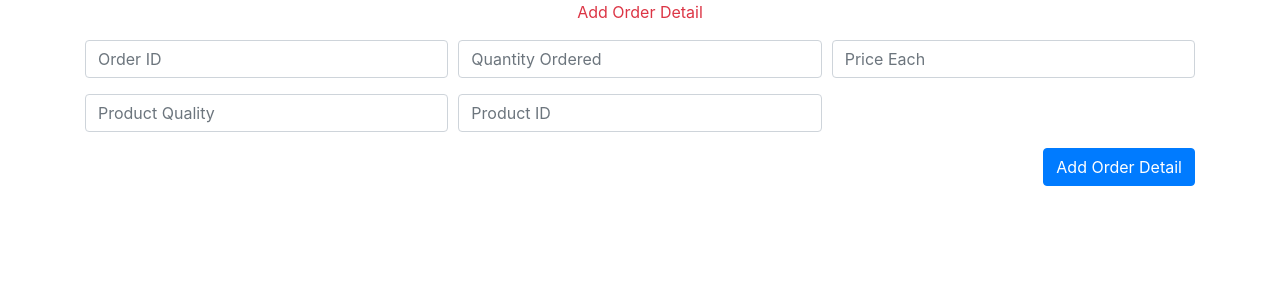
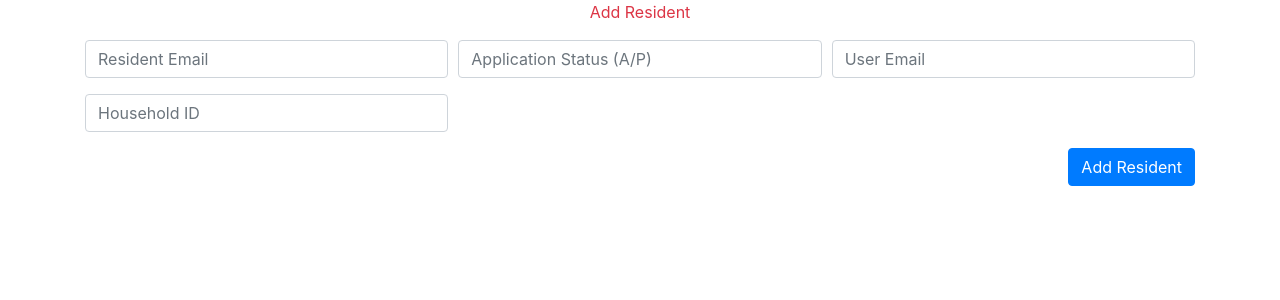
Before and after one commit to NeilMatthewLua/CCINFOM_MP_VillagerConsumables, a Node server app: page /M1/addRes in a window 1280 px wide. Shown: the part 102-402 px from the top of the page. Run offline with Node 20, Linux system fonts and the light colour scheme.

Commit message:
Add Already Good for all three

```diff
--- a/app.js
+++ b/app.js
@@ -15,7 +15,7 @@ const {
   searchOrderPage
 } = require("./routes/orders");
 const { addResPage, createRes } = require("./routes/residents");
-const { addODPage, createOD } = require("./routes/orderDetails");
+const { addPDPage, createPD } = require("./routes/paymentDetails");
 
 const db = mysql.createConnection({
   host: "localhost",
@@ -58,7 +58,7 @@ app.get("/M1/addRes", addResPage);
 // app.get("/M1/searchOD", searchODPage);
 // app.get("/M1/deleteOD", deleteODPage);
 // app.get("/M1/reportOD", reportODPage);
-app.post("/M1/addRes", createOD);
+app.post("/M1/addRes", createRes);
 
 app.get("/M2", M2);
 app.get("/M2/addPD", addPDPage);
--- a/routes/paymentDetails.js
+++ b/routes/paymentDetails.js
@@ -11,7 +11,7 @@ module.exports = {
     let payment_no = req.body.payment_no;
     let payment_date = req.body.payment_date;
     let payment_time = req.body.payment_time;
-    let penalty = req.body.penalty;
+    let penalty = req.body.penalty == '' ? 0 : req.body.penalty;
     let amount_paid = req.body.amount_paid;
 
     let querySearch = `SELECT * FROM orders WHERE orderID = '${orderID}'`;
--- a/routes/residents.js
+++ b/routes/residents.js
@@ -1,19 +1,19 @@
 module.exports = {
   addResPage: (req, res) => {
     res.render("M1/addRes", {
-      title: "Add Order Detail",
-      message: "Add Order Detail"
+      title: "Add Resident",
+      message: "Add Resident"
     });
   },
 
   createRes: (req, res) => {
-    let orderID = req.body.orderID;
-    let quantity_ordered = req.body.quantity_ordered;
-    let price_each = req.body.price_each;
-    let product_quality = req.body.product_quality;
-    let prodID = req.body.prodID;
+    let resident_email = req.body.resident_email;
+    let application_status = req.body.application_status;
+    let user_email = req.body.user_email;
+    let householdID = req.body.householdID;
 
-    let querySearch = `SELECT * FROM orders WHERE orderID = '${orderID}'`;
+
+    let querySearch = `SELECT * FROM residents WHERE resident_email = '${resident_email}'`;
 
     db.query(querySearch, function(error, results, fields) {
       if (error) {
@@ -22,15 +22,14 @@ module.exports = {
           failed: "error ocurred"
         });
       } else {
-        if (results.length > 0) {
+        if (results.length < 1) {
           let queryAdd = `
-                    INSERT INTO order_details (orderID, quantity_ordered, price_each, product_quality, prodID)
+                    INSERT INTO residents (resident_email, application_status, user_email, householdID)
                     VALUES (
-                        ${orderID},
-                        ${quantity_ordered},
-                        ${price_each},
-                        ${product_quality},
-                        ${prodID}
+                        '${resident_email}',
+                        '${application_status}',
+                        '${user_email}',
+                        ${householdID}
                     );`;
 
           db.query(
@@ -42,19 +41,18 @@ module.exports = {
                   failed: "error ocurred"
                 });
               } else {
-                message = "Order Detail successfully added!";
-                res.render("M1/addOD", {
+                message = "Resident successfully added!";
+                res.render("M1/addRes", {
                   message,
-                  title: "Add Order Detail"
+                  title: "Add Resident"
                 });
-                console.log(message);
               }
             }
           );
         } else {
-              res.render("M1/addOD", {
-                message: "OrderID does not exist!",
-                title: "Add Order Detail"
+              res.render("M1/addRes", {
+                message: "Resident email already exists!",
+                title: "Add Resident"
               });
         }
       }
@@ -68,13 +66,13 @@ module.exports = {
   },
 
   updateRes: (req, res) => {
-    let orderID = req.body.orderID;
-    let quantity_ordered = req.body.quantity_ordered;
-    let price_each = req.body.price_each;
-    let product_quality = req.body.product_quality;
-    let prodID = req.body.prodID;
+    let resident_email = req.body.resident_email;
+    let application_status = req.body.application_status;
+    let user_email = req.body.user_email;
+    let householdID = req.body.householdID;
 
-    let querySearch = `SELECT * FROM orders WHERE orderID = '${orderID}'`;
+
+    let querySearch = `SELECT * FROM residents WHERE resident_email = '${resident_email}'`;
 
     db.query(querySearch, function(error, results, fields) {
       if (error) {
@@ -84,20 +82,19 @@ module.exports = {
         });
       } else {
         if (results.length < 1) {
-          message = "OrderID does not exist!";
+          message = "resident_email does not exist!";
           // res.render('.ejs', {
           //     message
-          //     title: "Update Order Detail"
+          //     title: "Update Resident Detail"
           // })
-          console.log("OrderID does not exist!");
+          console.log("resident_email does not exist!");
         } else {
           let queryUpdate = `
-                    UPDATE order_details
-                    SET quantity_ordered =  ${quantity_ordered},
-                        price_each =  ${price_each},
-                        product_quality = ${product_quality},
-                        prodID = ${prodID},
-                    WHERE orderID = ${orderID};`;
+                    UPDATE residents
+                    SET application_status =  '${application_status}',
+                    user_email =  '${user_email}',
+                    householdID = ${householdID}
+                    WHERE resident_email = '${resident_email}';`;
 
           db.query(queryUpdate, function(error, results, fields) {
             if (error) {
@@ -106,7 +103,7 @@ module.exports = {
                 failed: "an error ocurred"
               });
             } else {
-              message = "Order Detail successfully updated!";
+              message = "Resident successfully updated!";
               // res.render('.ejs', {
               //     message
               //     title: Update Order
@@ -126,9 +123,9 @@ module.exports = {
   },
 
   searchRes: (req, res) => {
-    let orderID = req.body.orderID;
+    let resident_email = req.body.resident_email;
 
-    let querySearch = `SELECT * FROM order_details WHERE orderID = '${orderID}'`;
+    let querySearch = `SELECT * FROM residents WHERE resident_email = '${resident_email}'`;
 
     db.query(querySearch, function(error, results, fields) {
       if (error) {
@@ -145,12 +142,12 @@ module.exports = {
           // })
           console.log(message);
         } else {
-          message = "OrderID does not exist!";
+          message = "resident_email does not exist!";
           // res.render('.ejs', {
           //     message
           //     results: results
           // })
-          console.log("OrderID does not exist!");
+          console.log("resident_email does not exist!");
         }
       }
     });
@@ -163,9 +160,9 @@ module.exports = {
   },
 
   deleteRes: (req, res) => {
-    let orderID = req.body.orderID;
+    let resident_email = req.body.resident_email;
 
-    let querySearch = `DELETE FROM order_details WHERE orderID = '${orderID}'`;
+    let querySearch = `DELETE FROM residents WHERE resident_email = '${resident_email}'`;
 
     db.query(querySearch, function(error, results, fields) {
       if (error) {
@@ -175,19 +172,19 @@ module.exports = {
         });
       } else {
         if (reults.length > 0) {
-          message = "Order Detail successfully deleted!";
+          message = "Resident successfully deleted!";
           // res.render('.ejs', {
           //     message
           //     results: results
           // })
           console.log(message);
         } else {
-          message = "OrderID does not exist!";
+          message = "resident_email does not exist!";
           // res.render('.ejs', {
           //     message
           //     results: results
           // })
-          console.log("OrderID does not exist!");
+          console.log("resident_email does not exist!");
         }
       }
     });
--- a/views/GL/searchOrder.ejs
+++ b/views/GL/searchOrder.ejs
@@ -58,7 +58,7 @@
         <button
           class="btn btn-primary"
           type="submit"
-          style="margin-right: 10px;"
+          style="margin-right: 10px; margin-top: 10px"
         >
           SEARCH
         </button>
--- a/views/M1/addRes.ejs
+++ b/views/M1/addRes.ejs
@@ -44,15 +44,15 @@
       <% if (message) { %>
       <p class="text-center text-danger"><%= message %></p>
       <% } %>
-      <form class="add-player-form" action="/M1/addOD" method="post">
+      <form class="add-player-form" action="/M1/addRes" method="post">
         <div class="form-row">
           <div class="form-group col-md-4">
             <input
               type="text"
               class="form-control"
-              name="orderID"
-              id="orderID"
-              placeholder="Order ID"
+              name="resident_email"
+              id="resident_email"
+              placeholder="Resident Email"
               required
             />
           </div>
@@ -60,9 +60,9 @@
             <input
               type="text"
               class="form-control"
-              name="quantity_ordered"
-              id="quantity_ordered"
-              placeholder="Quantity Ordered"
+              name="application_status"
+              id="application_status"
+              placeholder="Application Status (A/P)"
               required
             />
           </div>
@@ -70,9 +70,9 @@
             <input
               type="text"
               class="form-control"
-              name="price_each"
-              id="price_each"
-              placeholder="Price Each"
+              name="user_email"
+              id="user_email"
+              placeholder="User Email"
               required
             />
           </div>
@@ -80,25 +80,15 @@
             <input
               type="text"
               class="form-control"
-              name="product_quality"
-              id="product_quality"
-              placeholder="Product Quality"
-              required
-            />
-          </div>
-          <div class="form-group col-md-4">
-            <input
-              type="text"
-              class="form-control"
-              name="prodID"
-              id="prodID"
-              placeholder="Product ID"
+              name="householdID"
+              id="householdID"
+              placeholder="Household ID"
               required
             />
           </div>
         </div>
         <button type="submit" class="btn btn-primary float-right">
-          Add Order Detail
+          Add Resident
         </button>
       </form>
     </div>
--- a/views/M2/addPD.ejs
+++ b/views/M2/addPD.ejs
@@ -84,7 +84,7 @@
               class="form-control"
               name="payment_time"
               id="payment_time"
-              placeholder="Payment Time"
+              placeholder="Payment Time (HH:MM:SS)"
               required
             />
           </div>
@@ -95,7 +95,6 @@
               name="penalty"
               id="penalty"
               placeholder="Penalty"
-              required
             />
           </div>
           <div class="form-group col-md-4">
```
Also changed, not shown: routes/orders.js (+12 -9 lines), views/GL/addOrder.ejs (+10 -2 lines).
